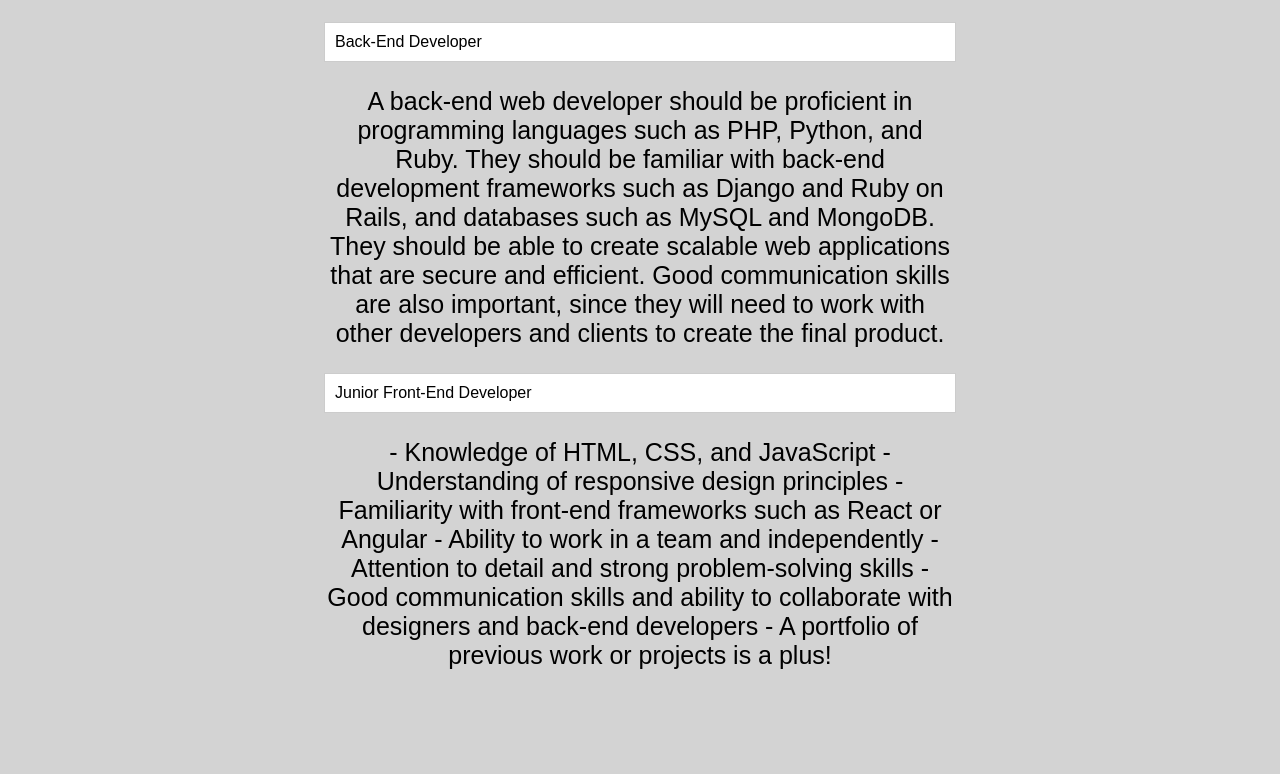
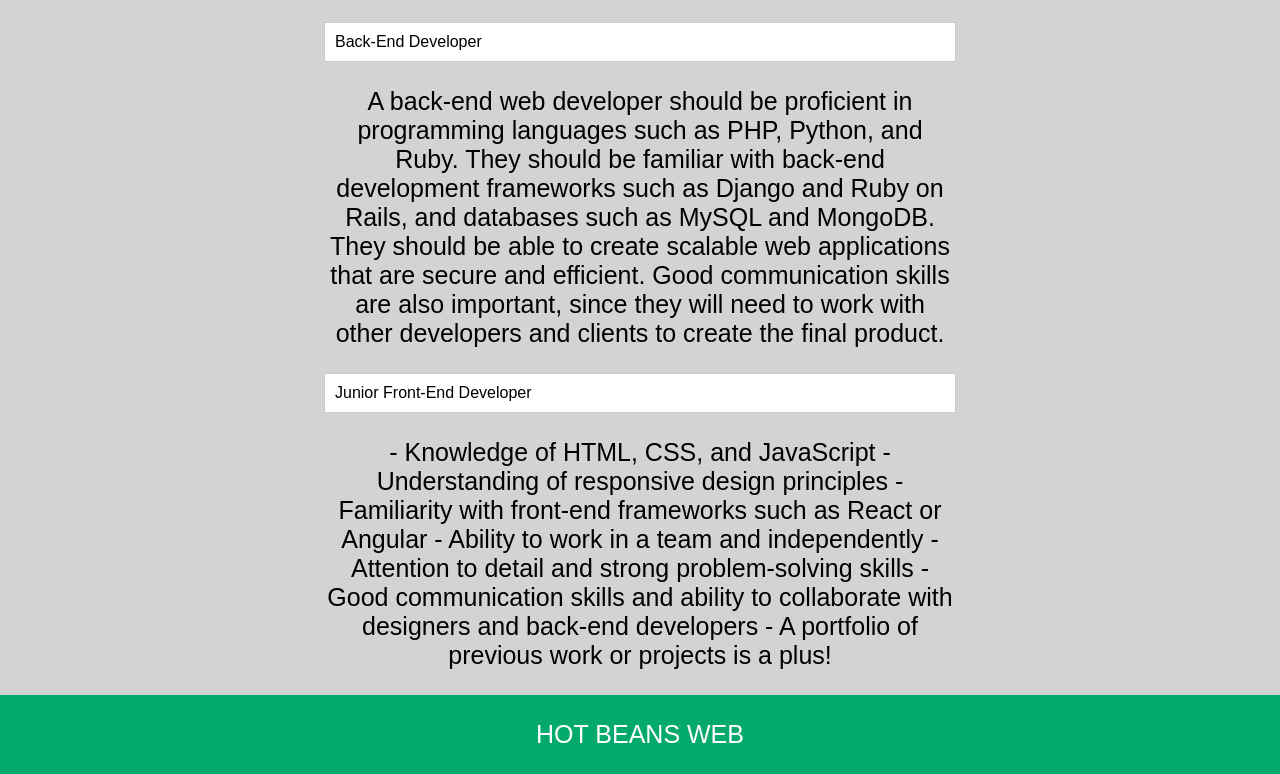
Before and after one commit to JayH05/hbw, a plain HTML site: page jobspec.html in a window 1280 px wide. Shown: the part 467-1241 px from the top of the page. Before the commit the page ends 1162 px from the top, so only its background shows below. Drawn offline with Linux system fonts and the light colour scheme.

Commit message:
Update jobspec.html

```diff
--- a/jobspec.html
+++ b/jobspec.html
@@ -40,6 +40,11 @@
 
 
 
+<footer>
+<div class="footer">
+  <p>HOT BEANS WEB</p>
+</div>
+</footer>
 
 
 
```
